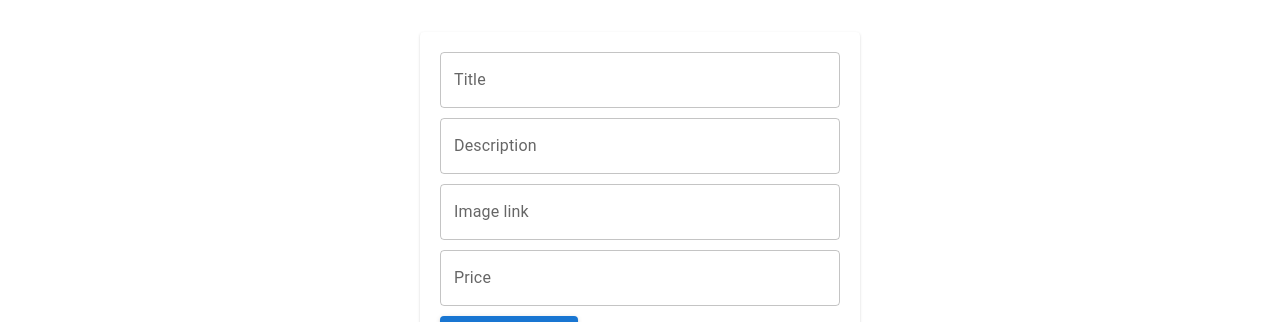
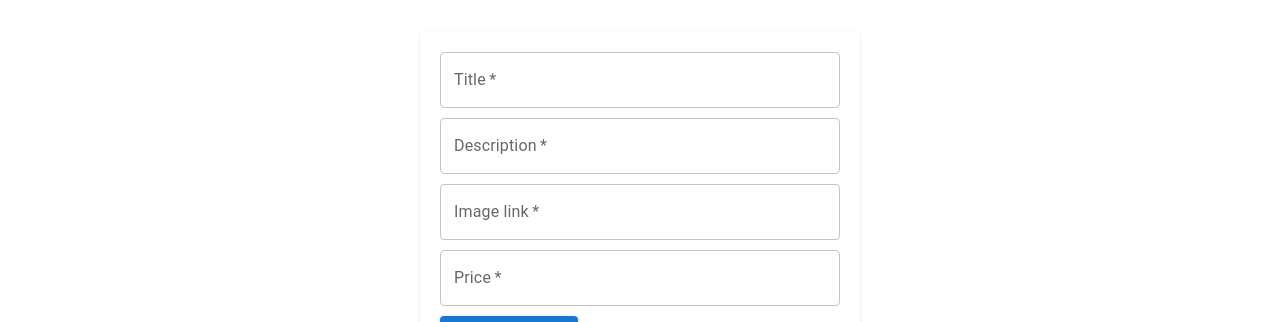
Before and after one commit to 100xDevs-hkirat/Week-10-assignment, a Next.js app in the folder week-10-ass/: page /addcourses in a window 1280 px wide. Shown: the part 182-504 px from the top of the page. Built offline with nearby package versions, Linux system fonts and the light colour scheme; no server answers.

Commit message:
add some types

```diff
--- a/week-10-ass/src/pages/addcourses.tsx
+++ b/week-10-ass/src/pages/addcourses.tsx
@@ -5,14 +5,14 @@ import { useState } from "react";
 import axios from "axios";
 import { BASE_URL } from "@/config"
 function AddCourse() {
-    const [title, setTitle] = useState("");
-    const [description, setDescription] = useState("");
-    const [image, setImage] = useState("");
-    const [price, setPrice] = useState(0)
+    const [title, setTitle] = useState<string>("");
+    const [description, setDescription] = useState<string>("");
+    const [image, setImage] = useState<string>("");
+    const [price, setPrice] = useState<number>(0)
 
-    return <div style={{ display: "flex", justifyContent: "center", minHeight: "80vh", justifyContent: "center", flexDirection: "column" }}>
+    return <div style={{ display: "flex", justifyContent: "center", minHeight: "80vh", flexDirection: "column" }}>
         <div style={{ display: "flex", justifyContent: "center" }}>
-            <Card varint={"outlined"} style={{ width: 400, padding: 20, marginTop: 30, height: "100%" }}>
+            <Card style={{ width: 400, padding: 20, marginTop: 30, height: "100%" }}>
                 <TextField
                     style={{ marginBottom: 10 }}
                     onChange={(e) => {
@@ -21,6 +21,7 @@ function AddCourse() {
                     fullWidth={true}
                     label="Title"
                     variant="outlined"
+                    required
                 />
 
                 <TextField
@@ -31,6 +32,7 @@ function AddCourse() {
                     fullWidth={true}
                     label="Description"
                     variant="outlined"
+                    required
                 />
 
                 <TextField
@@ -41,16 +43,19 @@ function AddCourse() {
                     fullWidth={true}
                     label="Image link"
                     variant="outlined"
+                    required
                 />
 
                 <TextField
                     style={{ marginBottom: 10 }}
                     onChange={(e) => {
-                        setPrice(e.target.value)
+                        const price = parseFloat(e.target.value);
+                        setPrice(price)
                     }}
                     fullWidth={true}
                     label="Price"
                     variant="outlined"
+                    required
                 />
 
                 <Button
```
